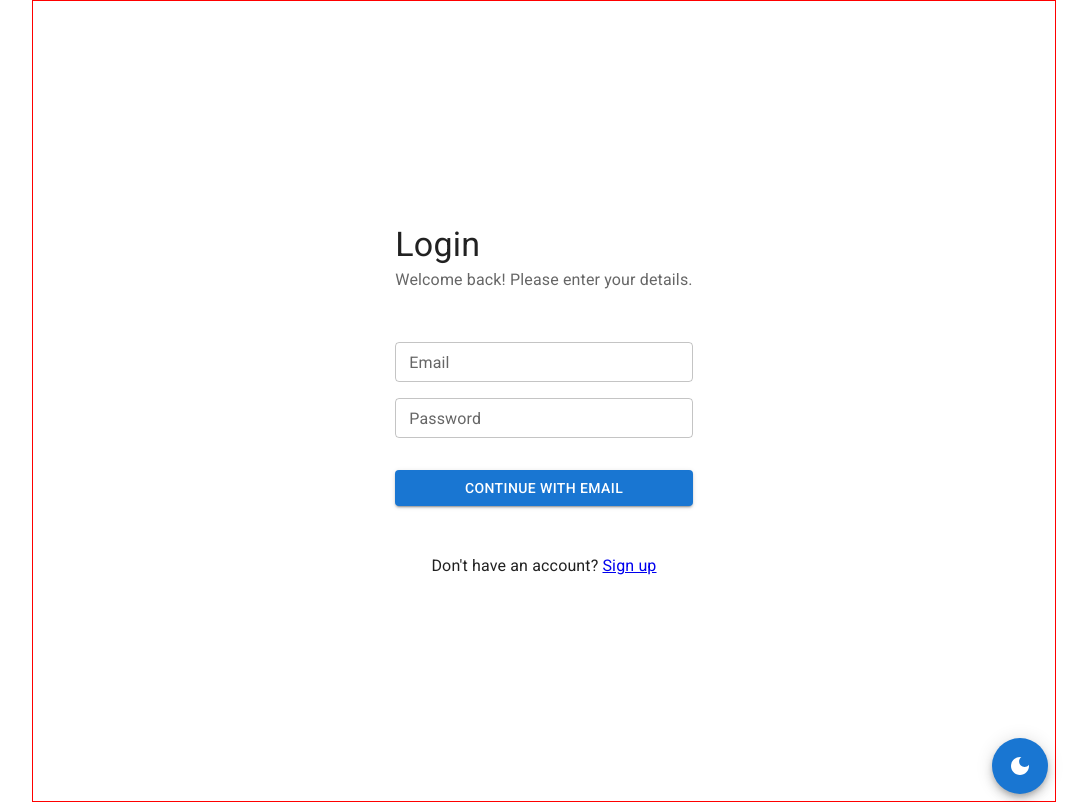
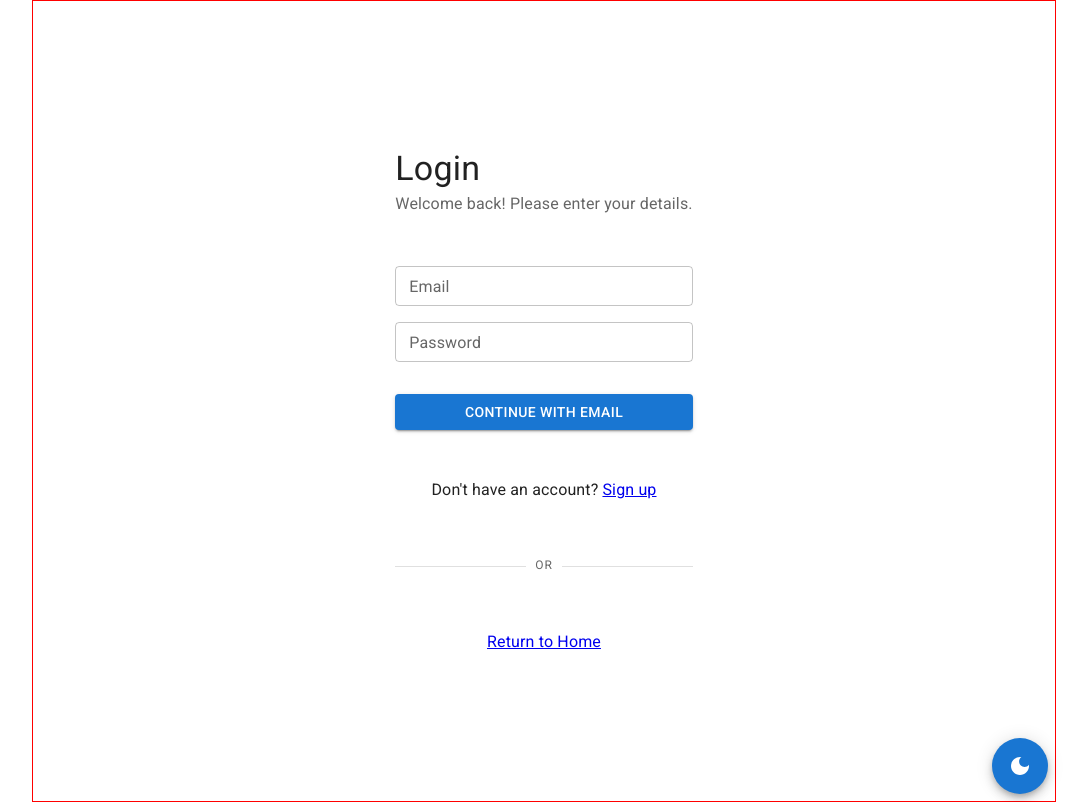
Before and after one commit to yorhadev/rt_pb_tp4, a React (Vite) app: page /login in a window 1280 px wide. Shown: the whole page, without its empty margins (96-1183 px from the left). Built offline with nearby package versions, Linux system fonts and the light colour scheme; no server answers.

Commit message:
feat: added return to home on login page

```diff
--- a/src/pages/login/index.jsx
+++ b/src/pages/login/index.jsx
@@ -1,4 +1,4 @@
-import { Box, Button, TextField, Typography } from "@mui/material";
+import { Box, Button, Divider, TextField, Typography } from "@mui/material";
 import styles from "./styles.module.css";
 import { Link } from "react-router-dom";
 import { useForm } from "react-hook-form";
@@ -53,6 +53,14 @@ export default function Login() {
           <Typography>Don't have an account?</Typography>
           <Link to="/register">Sign up</Link>
         </Box>
+        <Divider>
+          <Typography component="p" variant="overline" color="textSecondary">
+            OR
+          </Typography>
+        </Divider>
+        <Box textAlign="center">
+          <Link to="/">Return to Home</Link>
+        </Box>
       </Box>
     </Box>
   );
```
